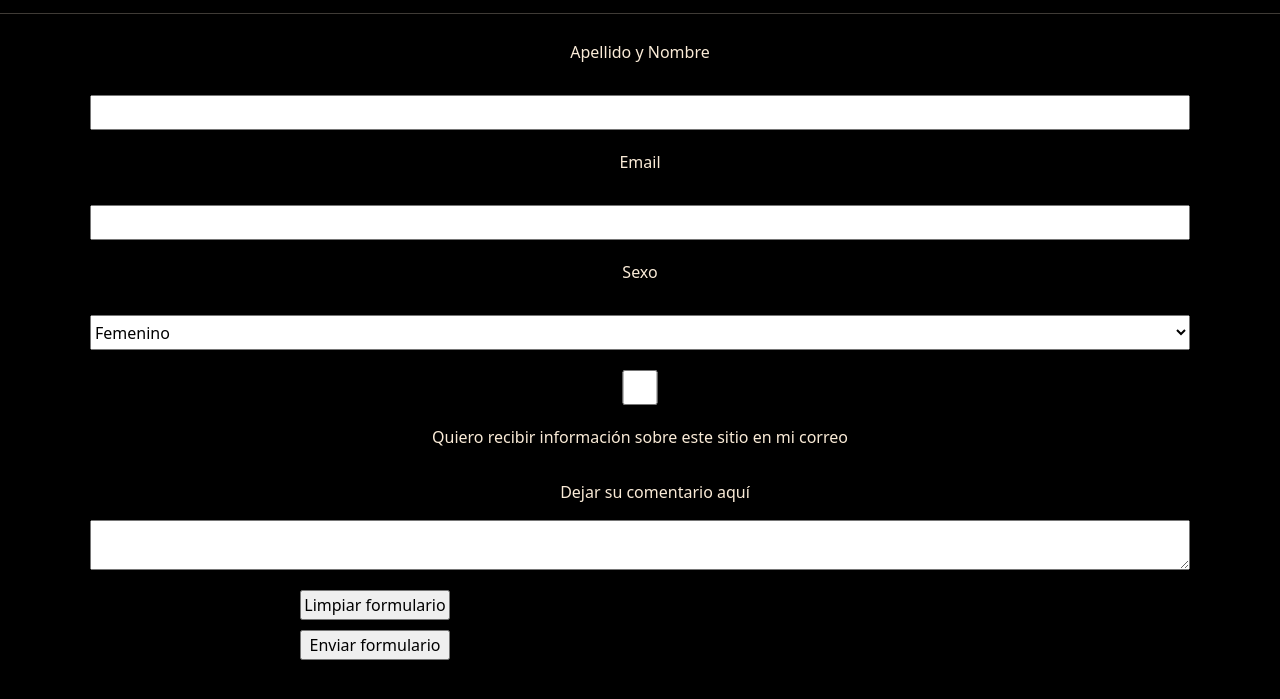
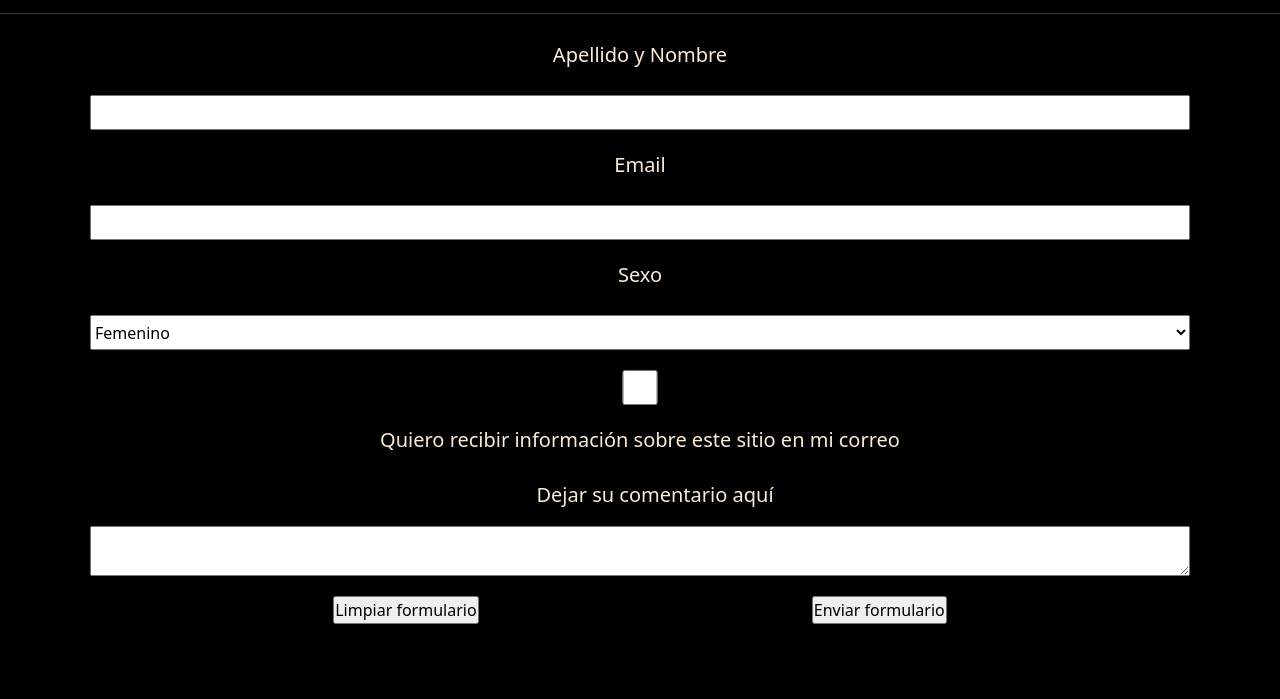
Before and after one commit to florenciaguizzi/ProyectoDaftPunk, a website: page contacto.html in a window 1280 px wide. Shown: the part 327-1026 px from the top of the page. Drawn offline with nearby package versions, Linux system fonts and the light colour scheme.

Commit message:
arreglé el formulario

```diff
--- a/SCSS/styles.scss
+++ b/SCSS/styles.scss
@@ -153,6 +153,7 @@ footer{
     @include formulario;
     color: antiquewhite;
     text-align: center;
+    font-size: 20px;
 }
 
 .input {
@@ -178,14 +179,13 @@ textarea{
     margin-left: 30px;
     margin-top: 10px;
     text-align: center;
+    font-size: 20px;
 }
 
-.botonFormulario{
-    margin-left: 85px;
-    margin-right: 30px;
-    margin-bottom: 10px;
-    width: 150px;
-    height: 30px;
+.botonesFormulario{
+    display: flex;
+    flex-direction: row;
+    justify-content: space-evenly
 }
 
 /*----footer------*/
@@ -276,11 +276,6 @@ textarea{
     margin-left: 90px;
     margin-right: 90px;
     margin-bottom: 20px;
-}
-
-.botonFormulario{
-    margin-left: 300px;
-    margin-right: 30px;
 }
 
 /*----footer------*/
@@ -414,8 +409,3 @@ textarea{
     margin-bottom: 10px;
     font-size: 35px;
 }
-
-/*----formulario---
-.label{
-    font-size: 30px;
-}*/
--- a/contacto.html
+++ b/contacto.html
@@ -77,8 +77,10 @@
                 <p class="p">Dejar su comentario aquí</p>
                 <textarea class="textarea"></textarea>
 
-                <input class="botonFormulario" type="reset" value="Limpiar formulario" />
-                <input class="botonFormulario" type="submit" value="Enviar formulario" />
+                <div class="botonesFormulario">
+                    <input class="botonesFormulario" type="reset" value="Limpiar formulario" />
+                    <input class="botonesFormulario" type="submit" value="Enviar formulario" />
+                </div>
 
         </form>
 
```
Also changed, not shown: index.html (+0 -1 lines), CSS/styles.css.
